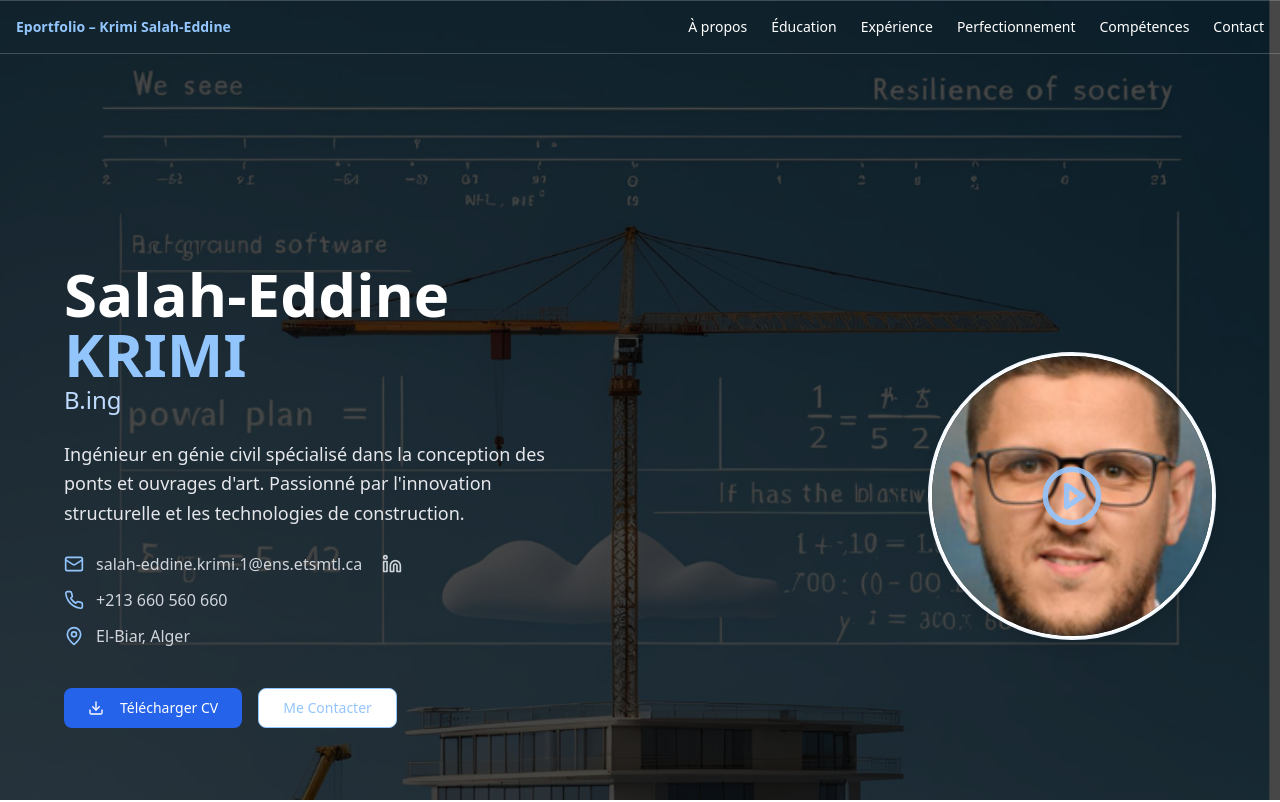
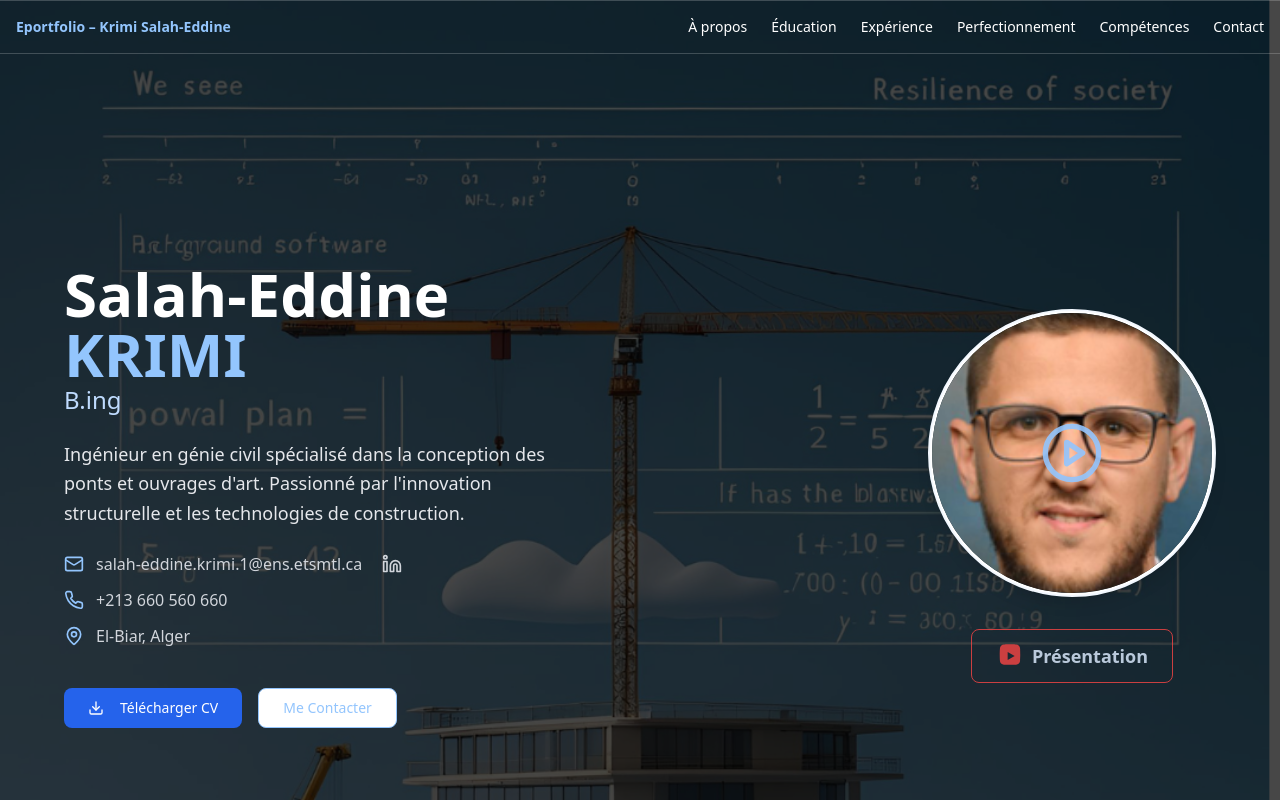
Before and after one commit to SalahEddineKrimi/portfolio, a React (Vite) app: page / in a window 1280 px wide. Shown: the top 802 px of the page. Built offline with nearby package versions, Linux system fonts and the light colour scheme.

Commit message:
Eportfolio_V011

```diff
--- a/src/components/Hero.tsx
+++ b/src/components/Hero.tsx
@@ -88,7 +88,7 @@ const Hero = () => {
         </div>
 
         {/* Partie photo ou vidéo */}
-        <div className="flex justify-center lg:justify-end">
+        <div className="flex flex-col items-center lg:items-end">
           {showVideo ? (
             <div className="w-[320px] sm:w-[400px] md:w-[500px] aspect-video rounded-xl overflow-hidden shadow-xl border border-white/20">
               <iframe
@@ -100,6 +100,7 @@ const Hero = () => {
               />
             </div>
           ) : (
+            <div className="flex flex-col items-center">
               <div
                 onClick={() => setShowVideo(true)}
                 className="relative group cursor-pointer transition-all duration-300 hover:scale-105"
@@ -124,6 +125,28 @@ const Hero = () => {
                   className="w-48 h-48 sm:w-64 sm:h-64 md:w-72 md:h-72 rounded-full object-cover border-4 border-white shadow-lg"
                 />
               </div>
+
+              {/* Lien vers YouTube */}
+              <a
+                href="https://www.youtube.com/watch?v=VQpkA8Y5qtU"
+                target="_blank"
+                rel="noopener noreferrer"
+                className="mt-8 animate-pulse rounded-lg border border-red-500 px-6 py-3 flex items-center gap-2 text-lg text-blue-100 hover:bg-red-500 hover:text-white transition duration-300"
+                style={{ animationDuration: "0.8s" }}
+              >
+                <svg
+                  xmlns="http://www.w3.org/2000/svg"
+                  width="28"
+                  height="28"
+                  fill="currentColor"
+                  viewBox="0 0 24 24"
+                  className="text-red-500"
+                >
+                  <path d="M19.615 3.184c-.692-.692-1.492-.957-2.422-1.009C15.607 2.024 12 2 12 2s-3.607.024-5.193.175c-.93.052-1.73.317-2.422 1.009C3.693 3.876 3.428 4.676 3.376 5.606 3.225 7.192 3.2 10.8 3.2 10.8s.024 3.607.175 5.193c.052.93.317 1.73 1.009 2.422.692.692 1.492.957 2.422 1.009 1.586.151 5.193.175 5.193.175s3.607-.024 5.193-.175c.93-.052 1.73-.317 2.422-1.009.692-.692.957-1.492 1.009-2.422.151-1.586.175-5.193.175-5.193s-.024-3.607-.175-5.193c-.052-.93-.317-1.73-1.009-2.422zM10 15.5v-7l6 3.5-6 3.5z" />
+                </svg>
+                <span className="font-semibold">Présentation</span>
+              </a>
+            </div>
           )}
         </div>
       </div>
```
Lines whose indentation alone changed are shown as unchanged.
